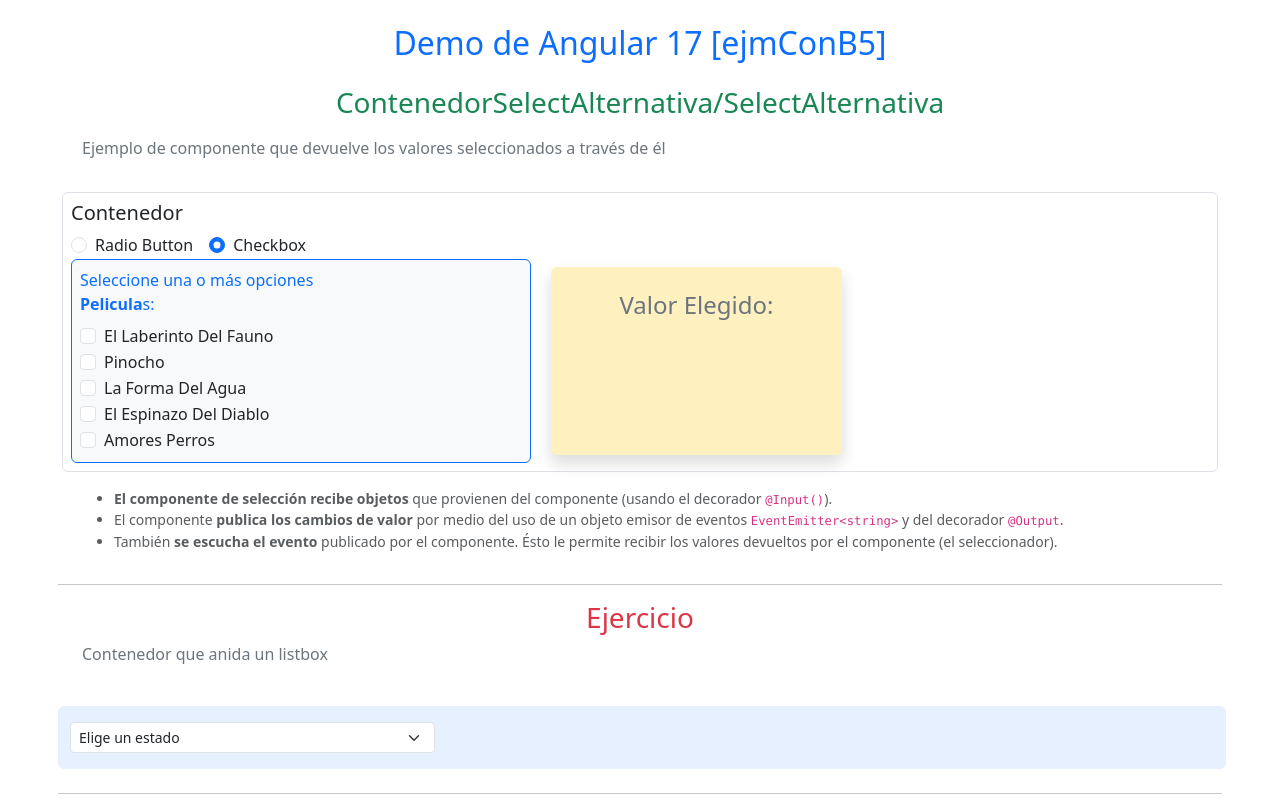
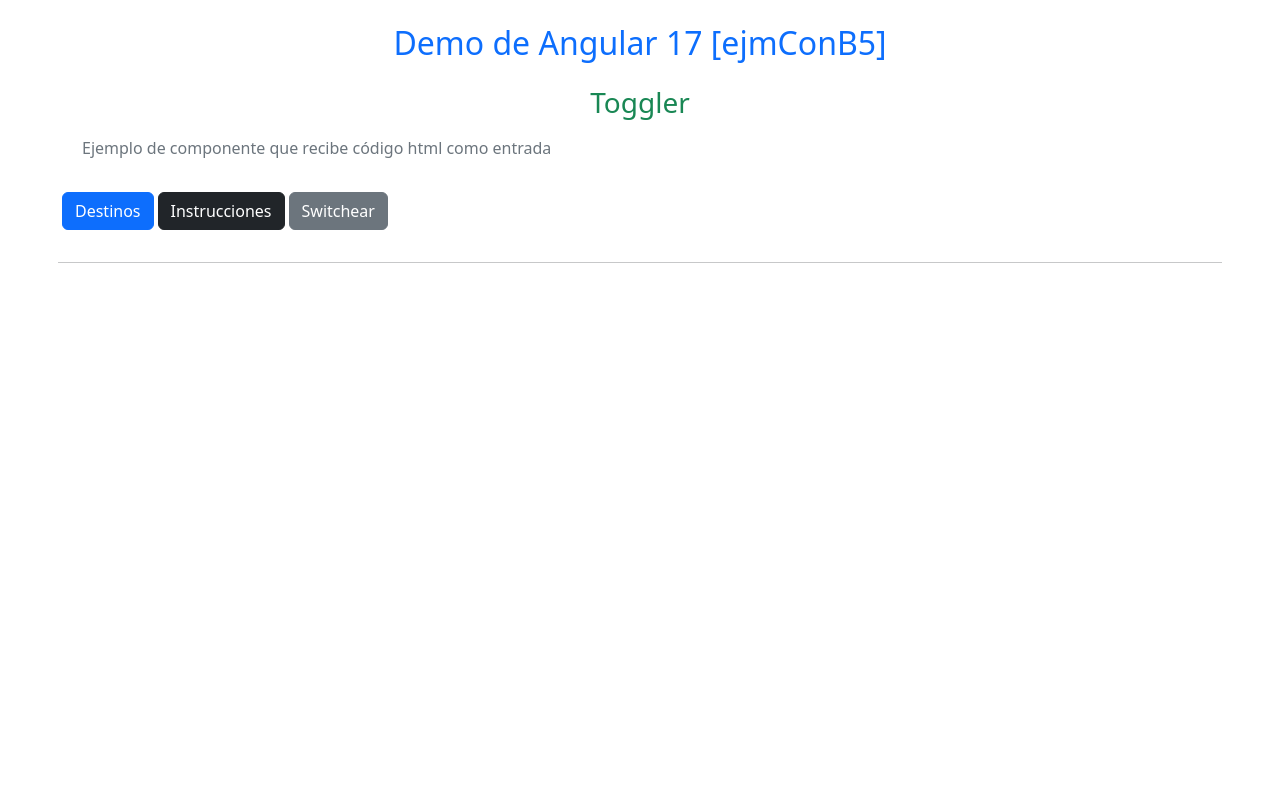
Before and after one commit to qualitrain/ejmConB5, an Angular app: page / in a window 1280 px wide. Built offline with nearby package versions, Linux system fonts and the light colour scheme.

Commit message:
Ejemplo de componente que recibe html ok
componente toggler

```diff
--- a/src/app/app.component.html
+++ b/src/app/app.component.html
@@ -260,4 +260,50 @@
     </div>
   }
 
+  @if(ejm_EnvioDeHtmlAcomponente_toggler_on){
+    <div class="row gx-5">
+      <h3 class="text-success text-center mb-3">Toggler</h3>
+      <p class="text-secondary"> Ejemplo de componente que recibe c&oacute;digo html como entrada
+      </p>
+      <div class="mt-3 col px-1">
+        <app-toggler  etiquetaUno="Destinos" etiquetaDos="Instrucciones">
+          <div uno>
+            <span class="text-primary  fw-bold">Destinos disponibles:</span>
+            <ol>
+                <li>
+                    Acapulco
+                </li>
+                <li>
+                    Veracruz
+                </li>
+                <li>
+                    Chiapas
+                </li>
+            </ol>
+          </div>
+          <div dos>
+              <div class="text-warning fw-bold mb-2">C&oacute;mo obtener mayor informaci&oacute;n</div>
+              Para explorar los destinos puede enviarnos un correo con el destino de inter&eacute;s
+              y sus preferencias en t&eacute;rminos de actividades o visitas y nosotros lo contactaremos
+              proporcion&aacute;ndole informaci&oacute;n detallada.
+          </div>
+        </app-toggler>
+      </div>
+      <hr class="mt-3 mb-3">
+    </div>
+  }
+
+  @if(ejr_EnvioDeHtmlAcomponente_acordeon_on){
+    <div class="row gx-5">
+      <h3 class="text-danger text-center">Ejercicio</h3>
+      <p class="text-secondary"> Acorde&oacute;n: Componente que expande o contrae contenidos recibidos
+      </p>
+      <div class="mt-3 text-primary col p-2 ms-1">
+        <!--app-</app-->
+      </div>
+      <hr class="mt-3 mb-3">
+    </div>
+  }
+
+
 </div>
--- a/src/app/app.component.ts
+++ b/src/app/app.component.ts
@@ -10,6 +10,7 @@
 import { SelecColorComponent } from './selec-color/selec-color.component';
 import { ContenedorSelectAlternativaComponent } from './contenedor-select-alternativa/contenedor-select-alternativa.component';
 import { EjrContenedorListBoxComponent } from './ejr-contenedor-list-box/ejr-contenedor-list-box.component';
+import { TogglerComponent } from './toggler/toggler.component';
 @Component({
   selector: 'app-root',
   standalone: true,
@@ -22,7 +23,8 @@
     EjrCajaTxtContCaracComponent,
     SelecColorComponent,
     ContenedorSelectAlternativaComponent,
-    EjrContenedorListBoxComponent
+    EjrContenedorListBoxComponent,
+    TogglerComponent
   ],
   templateUrl: './app.component.html',
   styleUrl: './app.component.css'
@@ -41,7 +43,10 @@
 
   ejm_elStyleBindingYelEventoClick_on                :boolean=false;
 
-  ejm_componentesQueDevuelvenValores_on              :boolean=true;
-  ejr_componentesQueDevuelvenVals_listbox_on         :boolean=true;
+  ejm_componentesQueDevuelvenValores_on              :boolean=false;
+  ejr_componentesQueDevuelvenVals_listbox_on         :boolean=false;
+
+  ejm_EnvioDeHtmlAcomponente_toggler_on              :boolean=true;
+  ejr_EnvioDeHtmlAcomponente_acordeon_on             :boolean=false;
 
 }
--- /dev/null
+++ b/src/app/toggler/toggler.component.html
@@ -0,0 +1,28 @@
+<p class="d-inline-flex gap-1">
+    <a class="btn btn-primary mr-1" data-bs-toggle="collapse" href="#contenido1"
+        role="button" aria-expanded="false" aria-controls="contenido1">{{etiquetaUno}}</a>
+
+    <button class="btn btn-dark mr-1" type="button" data-bs-toggle="collapse"
+            data-bs-target="#contenido2" aria-expanded="false"
+            aria-controls="contenido2">{{etiquetaDos}}</button>
+
+    <button class="btn btn-secondary" type="button" data-bs-toggle="collapse"
+            data-bs-target=".multi-collapse" aria-expanded="false"
+            aria-controls="contenido1 contenido2">Switchear</button>
+</p>
+<div class="row">
+    <div class="col">
+        <div class="collapse multi-collapse" id="contenido1">
+            <div class="card card-body">
+                <ng-content select="[uno]"></ng-content>
+            </div>
+        </div>
+    </div>
+    <div class="col">
+        <div class="collapse multi-collapse" id="contenido2">
+            <div class="card card-body">
+                <ng-content select="[dos]"></ng-content>
+            </div>
+        </div>
+    </div>
+</div>
--- /dev/null
+++ b/src/app/toggler/toggler.component.ts
@@ -0,0 +1,17 @@
+import { Component, Input } from '@angular/core';
+import { CommonModule } from '@angular/common';
+
+@Component({
+  selector: 'app-toggler',
+  standalone: true,
+  imports: [CommonModule],
+  templateUrl: './toggler.component.html',
+  styleUrl: './toggler.component.css'
+})
+export class TogglerComponent {
+  @Input()
+  etiquetaUno:string="Uno";
+  @Input()
+  etiquetaDos:string="Dos";
+
+}
```
Also changed, not shown: src/app/toggler/toggler.component.css (added), 1 other file (tests, documents, lock files or other folders).
